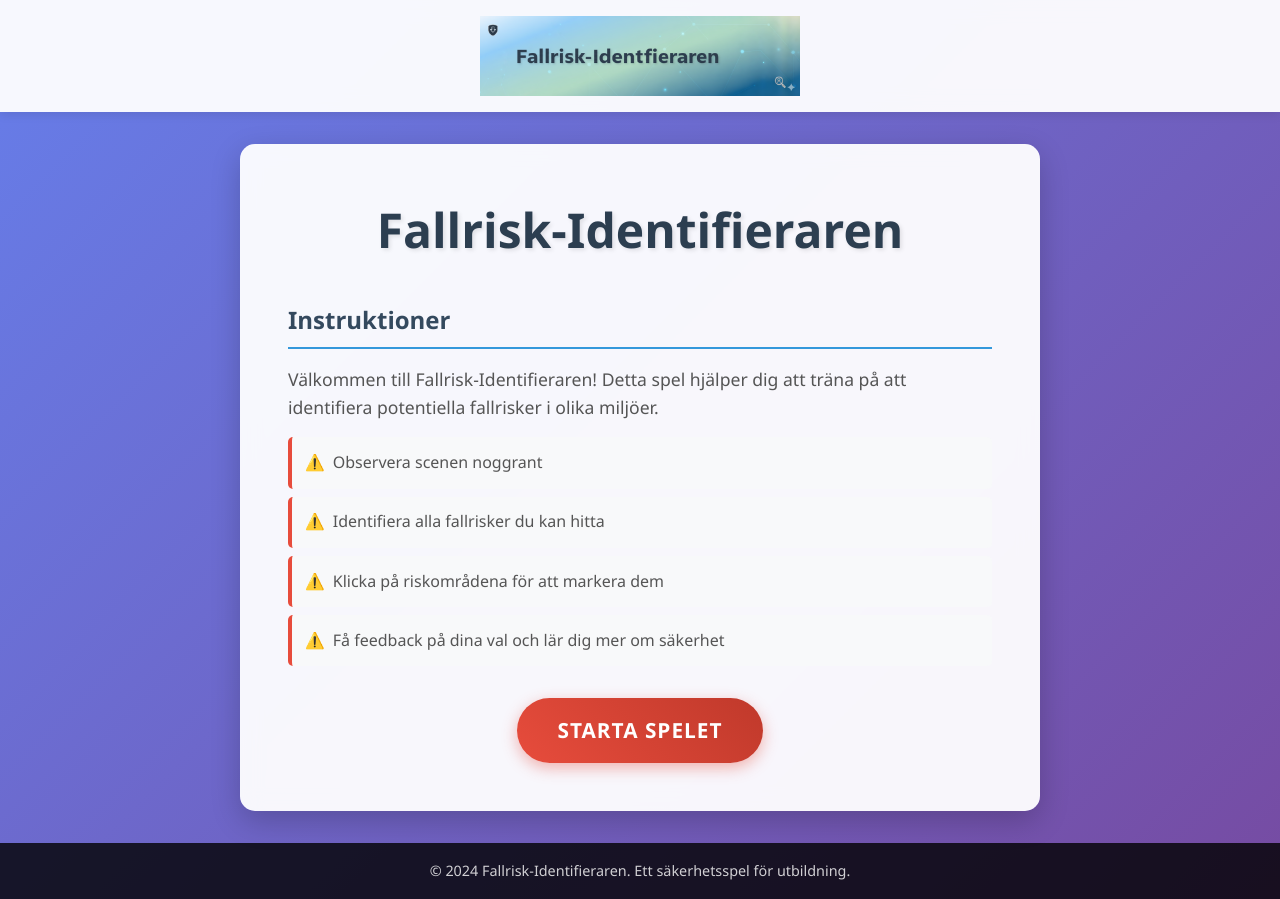
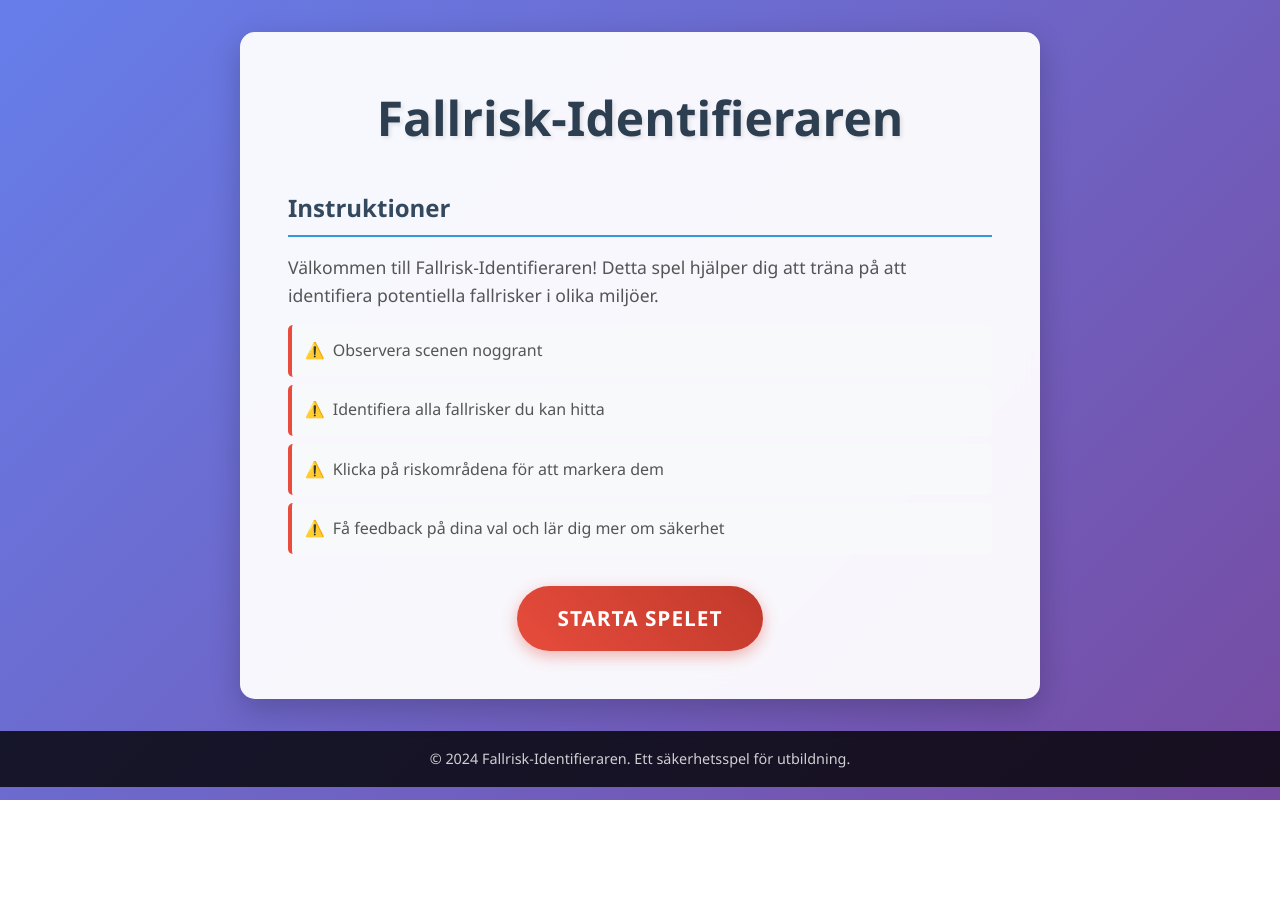
Before and after one commit to leinikka/fallrisker, a plain HTML site: page index.html in a window 1280 px wide. After the commit the page ends 800 px from the top, so only its background shows below. Drawn offline with Linux system fonts and the light colour scheme.

Commit message:
Update index.html

```diff
--- a/index.html
+++ b/index.html
@@ -7,12 +7,6 @@
     <link rel="stylesheet" href="css/styles.css">
 </head>
 <body>
-    <header>
-        <div class="logo-container">
-            <img src="media/logo.png" alt="Logo" class="logo">
-        </div>
-    </header>
-
     <main class="main-container">
         <div class="content-wrapper">
             <h1 class="game-title">Fallrisk-Identifieraren</h1>
```
